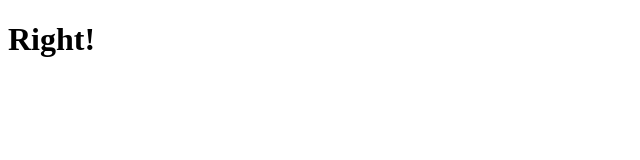
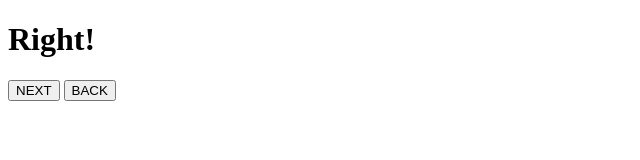
Before and after one commit to tomscooliguess/technoloyee, a plain HTML site: page right.html in a window 1280 px wide. Shown: the whole page, without its empty margins (0-640 px from the left). Drawn offline with Linux system fonts and the light colour scheme.

Commit message:
Update right.html

```diff
--- a/right.html
+++ b/right.html
@@ -1,6 +1,14 @@
 <!DOCTYPE html>
 <html>
+  <head>
+  <link rel="stylesheet" href="style.css">
+  <title>Questionnare</title>
+</head>
 <body>
   <h1>Right!</h1>
+  <div class="button">
+    <a href="q2.html"><button>NEXT</button></a>
+    <a href="start.html"><button>BACK</button></a>
+  </div>
 </body>
 </html>
```
